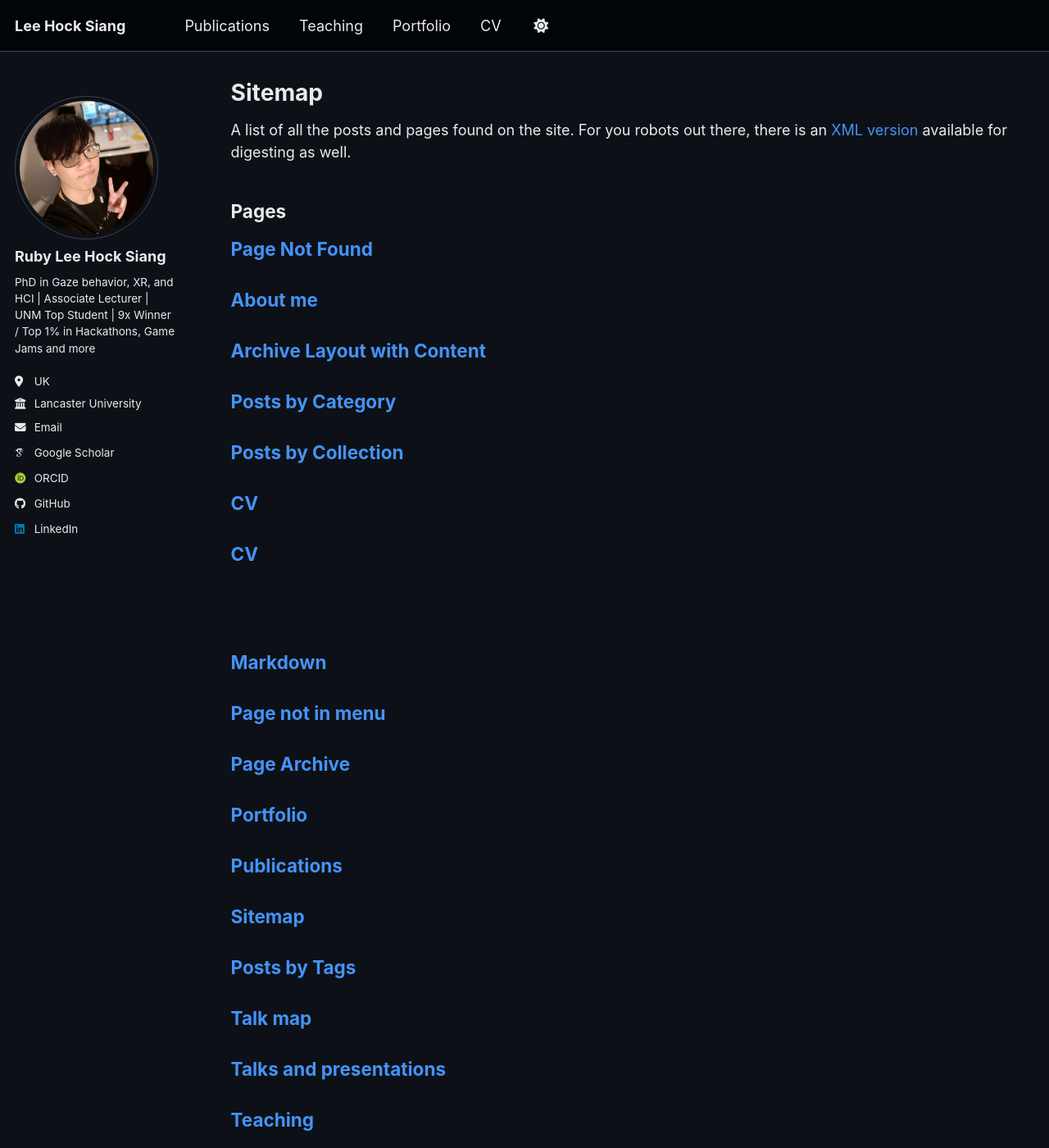
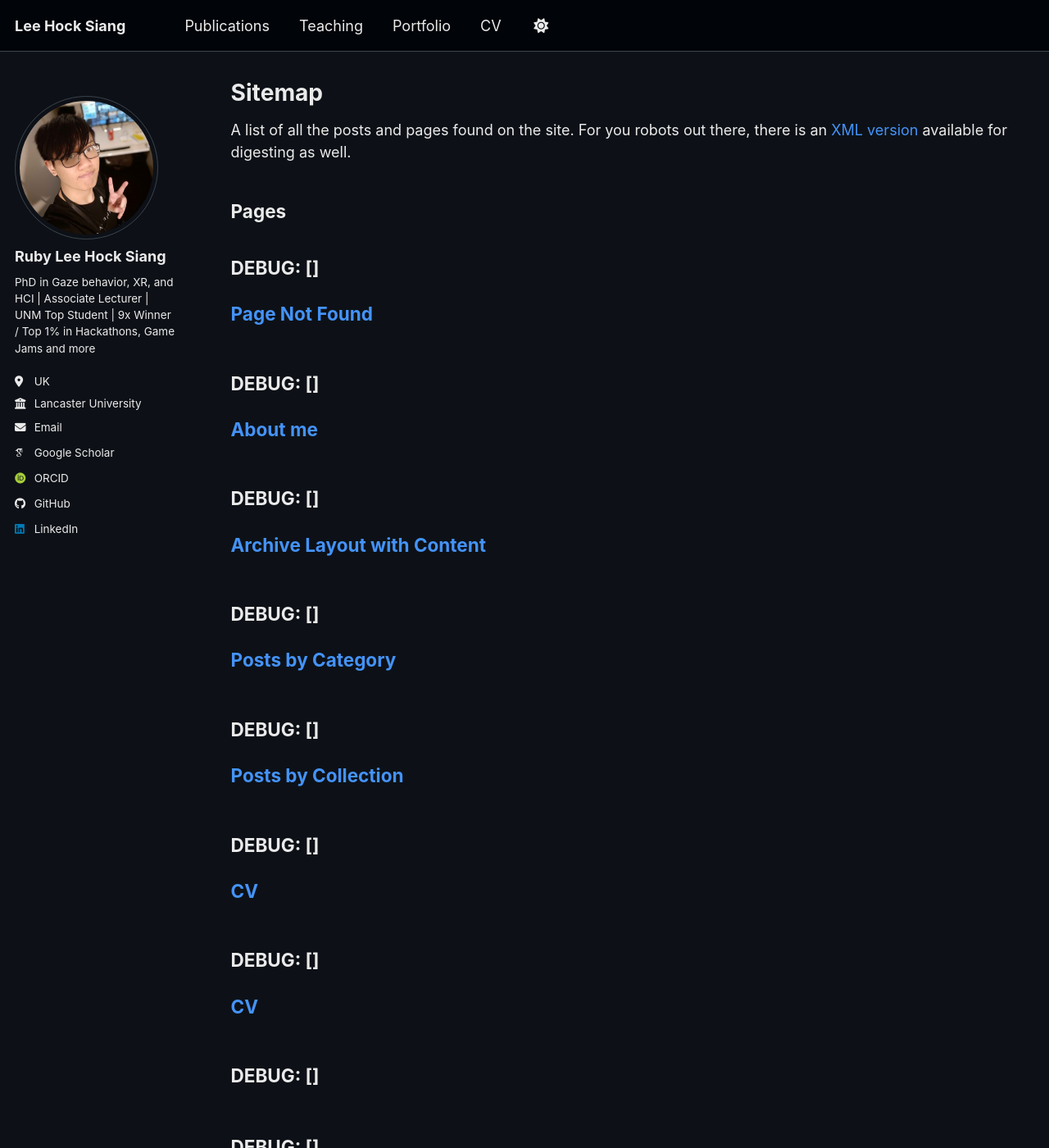
Before and after one commit to rubyleehs/rubyleehs.github.io, a Jekyll site: the page built from _pages/sitemap.md, in a window 1280 px wide and 1400 px high. Shown: the whole window at 82% size. Built offline with Jekyll 4.4.1, drawn with Linux system fonts in a browser that asks for light colours; some web fonts are replaced; a script bundle is joined from its source files by our own code; library files that are not in the unit come from our copies; some of the changed text lies outside the part shown.

Commit message:
Update archive-single.html

```diff
--- a/_includes/archive-single.html
+++ b/_includes/archive-single.html
@@ -26,15 +26,17 @@
       </div>
 
     {% endif %}
+
     <h2 class="archive__item-title" itemprop="headline">
+        <p>DEBUG: [{{ post.link }}]</p>
     {% if post.link %}
-        <a href="{{ post.link | escape }}">{{ title }}</a>
-        <a href="{{ post.url }}" rel="permalink">
+        <a href="{{ post.link }}">{{ title }}</a>
+        <a href="{{ post.url | relative_url }}" rel="permalink">
         <i class="fa fa-link" aria-hidden="true" title="permalink"></i>
         <span class="sr-only">Permalink</span>
         </a>
     {% else %}
-        <a href="{{ post.url }}" rel="permalink">{{ title }}</a>
+        <a href="{{ post.url | relative_url }}" rel="permalink">{{ title }}</a>
     {% endif %}
     </h2>
 
```
